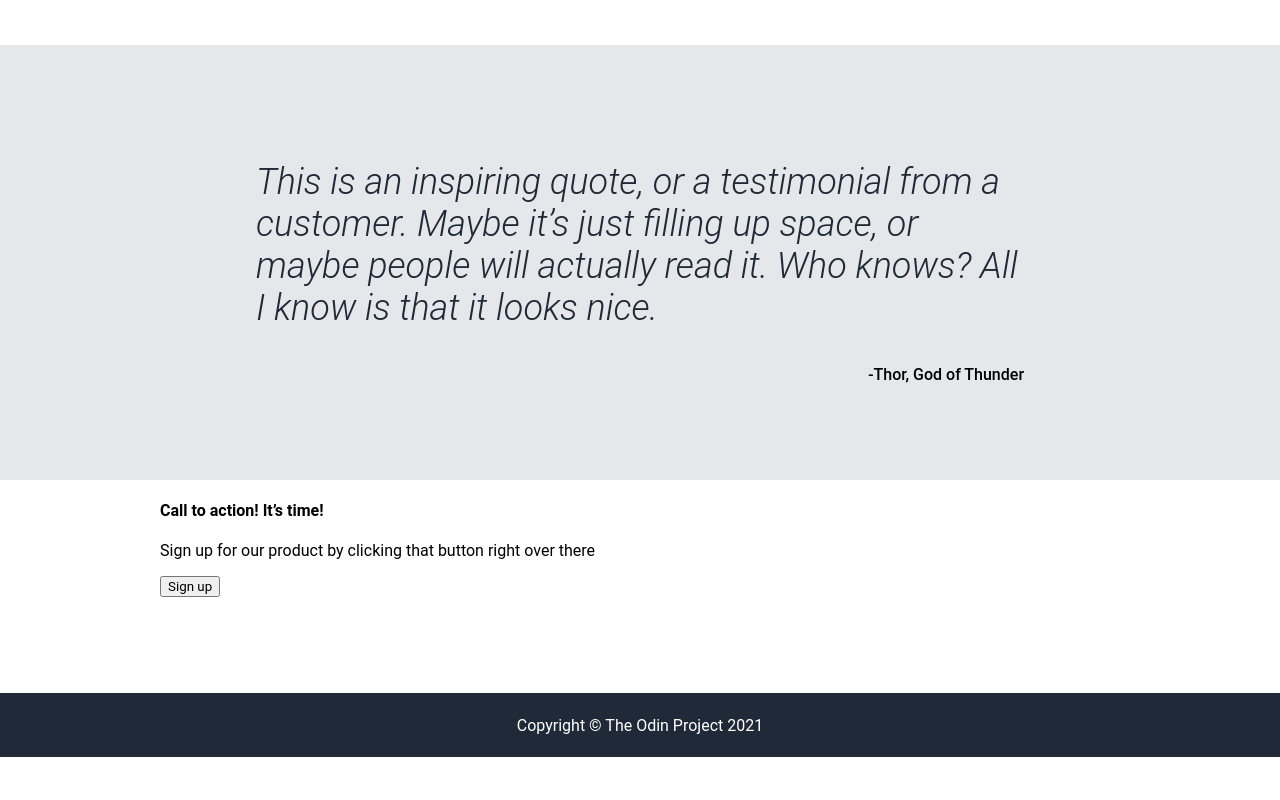
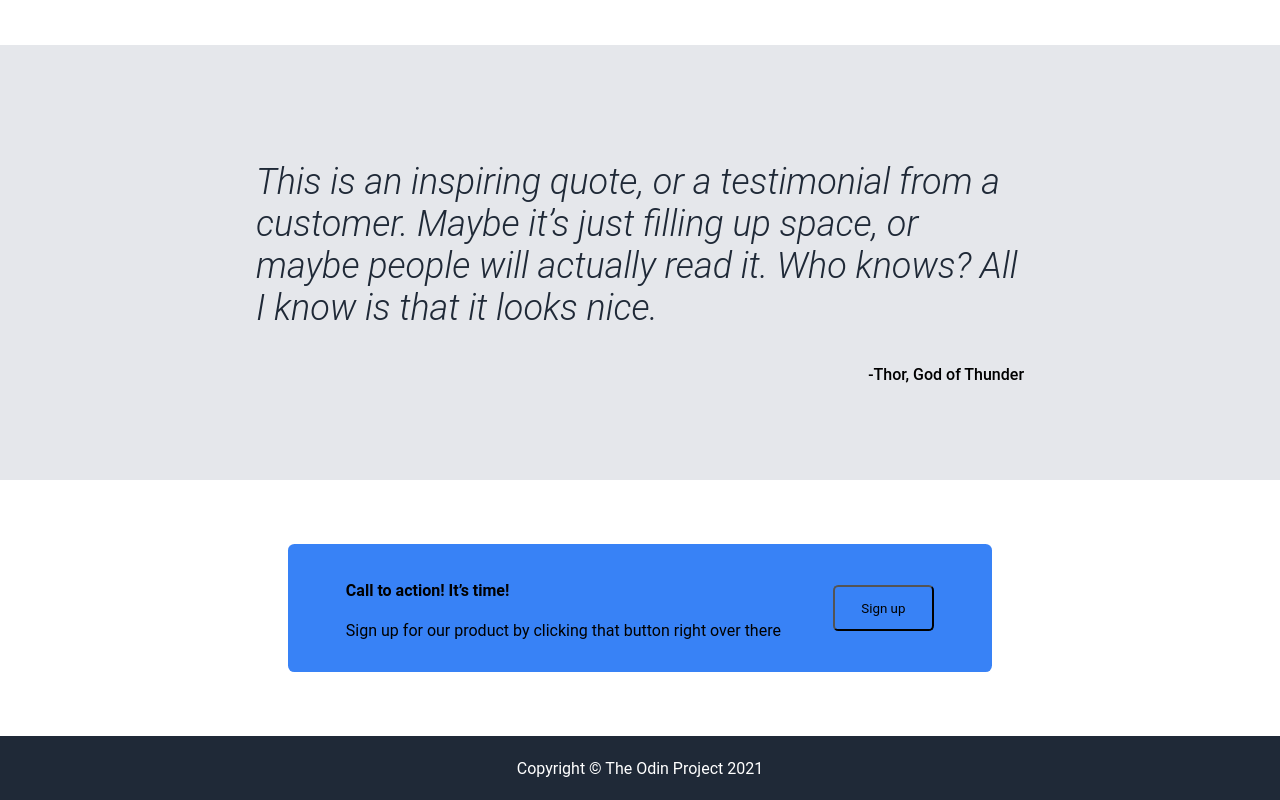
Before and after one commit to nokuzotha-nkiwane/landing_page, a plain HTML site: page index.html in a window 1280 px wide. Shown: the part 709-1509 px from the top of the page. Before the commit the page ends 1466 px from the top, so only its background shows below. Drawn offline with Linux system fonts and the light colour scheme; a web font is replaced by a local one.

Commit message:
style action block
- add spacing aroung call to action block
- add background colour

```diff
--- a/styles.css
+++ b/styles.css
@@ -14,7 +14,7 @@ body, .header-and-title, .title-left, .random-information {
     margin: 0;
 }
 
-.blocks, .header, ul, .title, .action {
+.blocks, .header, ul, .title {
     display: flex;
     justify-content: space-between;
 }
@@ -36,7 +36,7 @@ ul {
     gap: 1em;
 }
 
-.header-and-title, .action {
+.header-and-title {
     padding: 0em 10em 6em;
 }
 
@@ -107,6 +107,15 @@ h1 {
     background-color: #1F2937;
 }
 
-.action {
-    /* align-items: center; */
+.action-content {
+    align-items: center;
+    margin: 4em 18em;
 }
+
+.action-content, .action-content button {
+    display: flex;
+    justify-content: space-around;
+    background-color: #3882F6;
+    border-radius: 0.4em;
+    padding: 1em 2em;
+}
```
